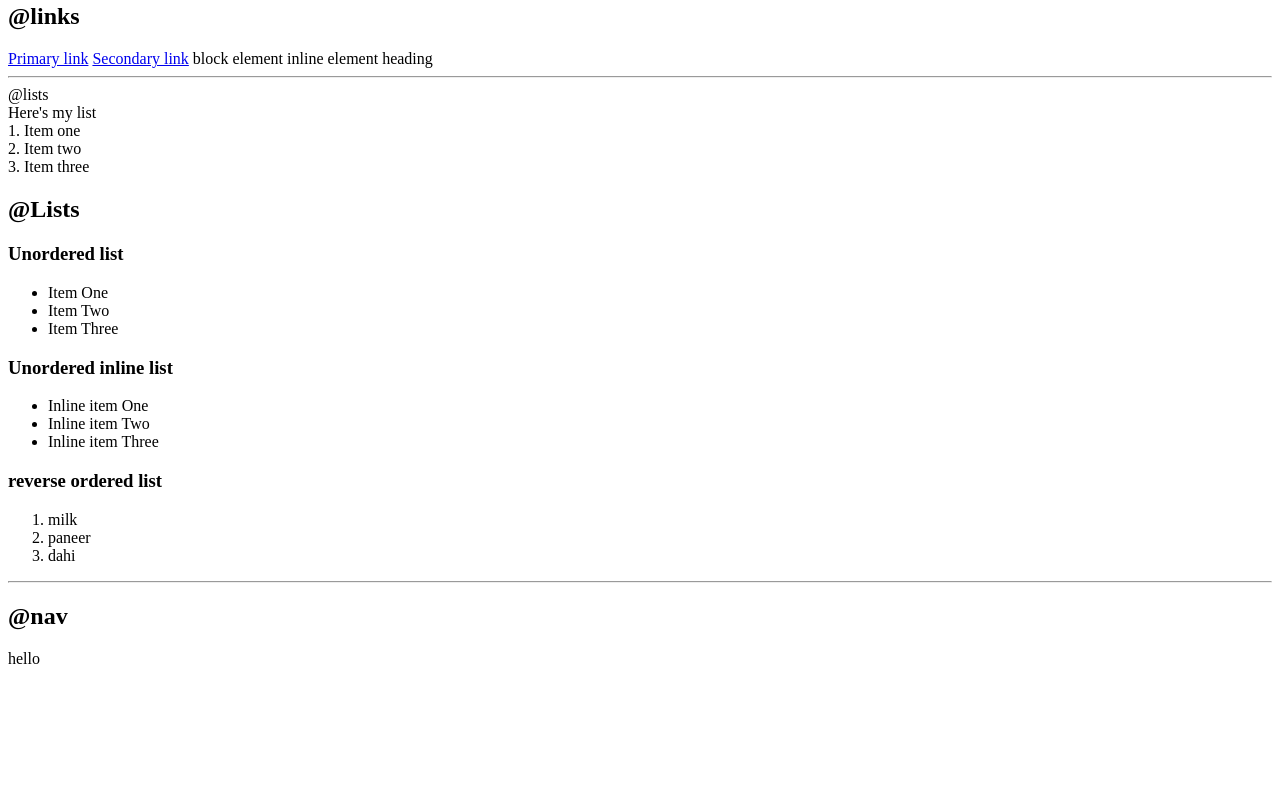
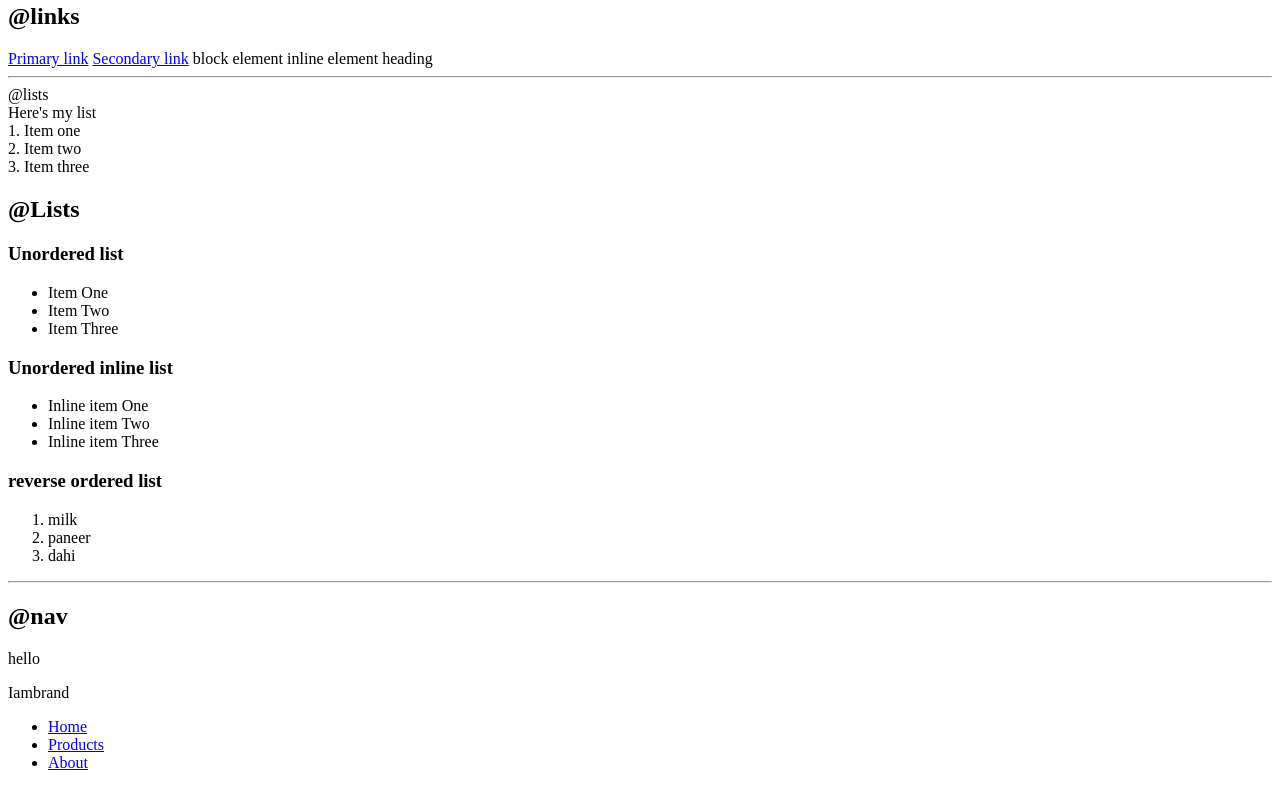
Before and after one commit to swapnilbawane/neogcamp-lessonthree-live, a plain HTML site: page index.html in a window 1280 px wide. Shown: the part 581-1387 px from the top of the page. Drawn offline with Linux system fonts and the light colour scheme.

Commit message:
nav added

```diff
--- a/index.html
+++ b/index.html
@@ -75,9 +75,25 @@
 <hr>
 
 <h2>@nav</h2>
+
 <p> hello </p>
+<div> Iambrand</div>
+<ul>
+    <li>
+        <a href="/" > Home </a>
+    </li>
 
+    <li>
+        <a href="/" > Products </a>
 
+    </li>
+
+    <li>
+        <a href="/" > About </a>
+    </li>
+</ul>
+
+<!-- This below is to make sure last piece of code is always above 30vh above bottom -->
 
     <div style="height: 30vh;">
     </div>
```
